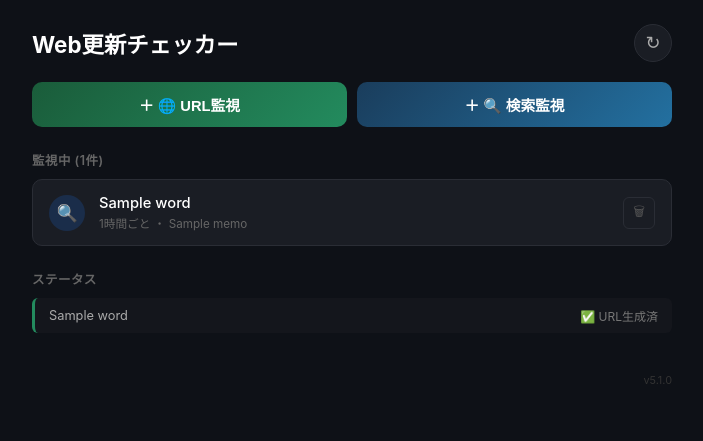
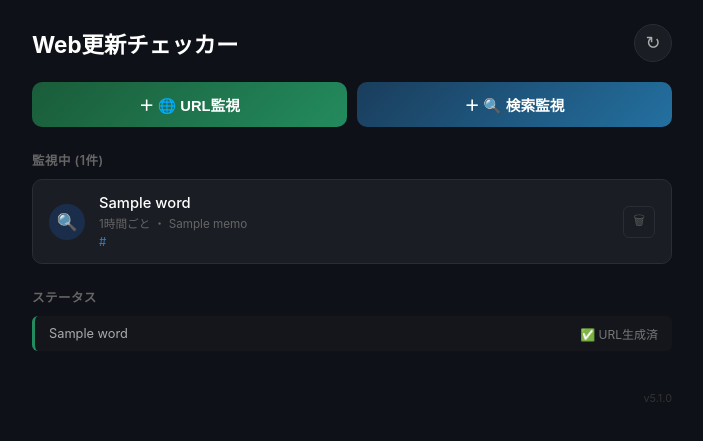
Before and after one commit to ysd416jp/-yy_crawler, a Flask app: template templates/index.html in a window 1280 px wide. Shown: the top 441 px of the page, without its empty margins (288-991 px from the left). Run offline with Flask 3, Linux system fonts and the light colour scheme; the template is opened without the code that fills it: most values are stand-ins (such as "Sample title", 1, 10 or a date in 2020).

Commit message:
Add Gemini-generated URL display to search monitor cards
Show clickable URL links on search monitor cards so users can verify
URLs generated by Gemini AI for non-preset sites.

Co-Authored-By: Claude Opus 4.6 <noreply@anthropic.com>

```diff
--- a/templates/index.html
+++ b/templates/index.html
@@ -118,6 +118,17 @@
   .status-wait { border-left-color: #4a4a20; }
   .status-label { color: #aaa; overflow: hidden; text-overflow: ellipsis; white-space: nowrap; flex: 1; }
   .status-badge { font-size: 0.75rem; flex-shrink: 0; margin-left: 8px; }
+
+  /* --- カードURL表示 --- */
+  .card-url {
+    margin-top: 4px; font-size: 0.72rem; overflow: hidden;
+    text-overflow: ellipsis; white-space: nowrap;
+  }
+  .card-url a {
+    color: #4a90e2; text-decoration: none; opacity: 0.8;
+    transition: opacity 0.15s;
+  }
+  .card-url a:hover { opacity: 1; text-decoration: underline; }
 
   /* --- 空状態 --- */
   .empty { text-align: center; padding: 60px 20px; color: #444; }
@@ -267,6 +278,11 @@
         <div class="card-sub">
           {{ freq }}時間ごと{% if not is_url %} ・ {{ memo }}{% endif %}
         </div>
+        {% if not is_url and url.strip() %}
+        <div class="card-url" onclick="event.stopPropagation()">
+          <a href="{{ url }}" target="_blank" rel="noopener">{{ url[:60] }}{% if url|length > 60 %}...{% endif %}</a>
+        </div>
+        {% endif %}
       </div>
       <div class="card-actions" onclick="event.stopPropagation()">
         <form action="/delete/{{ i }}" method="post" style="margin:0"
```
